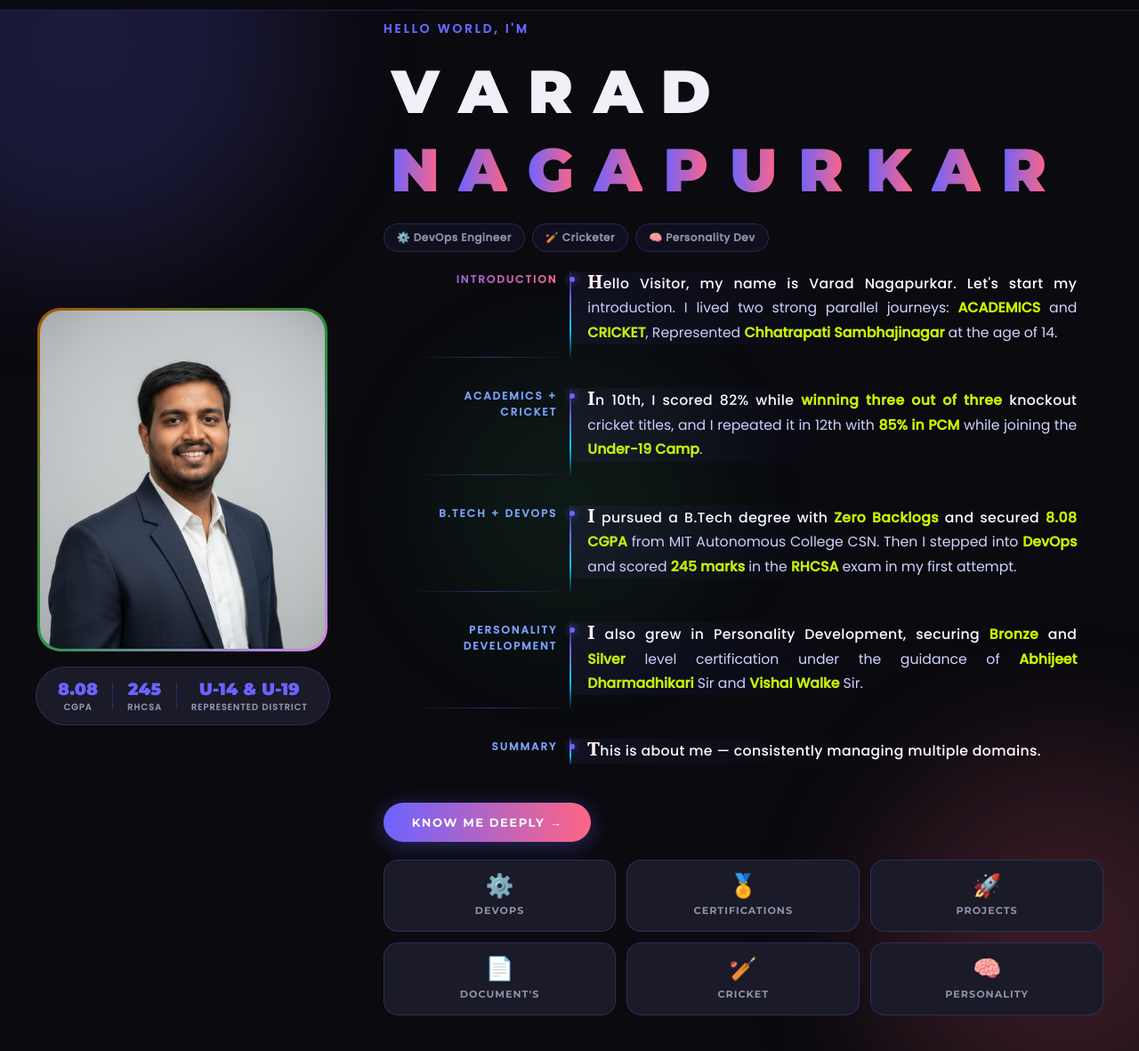
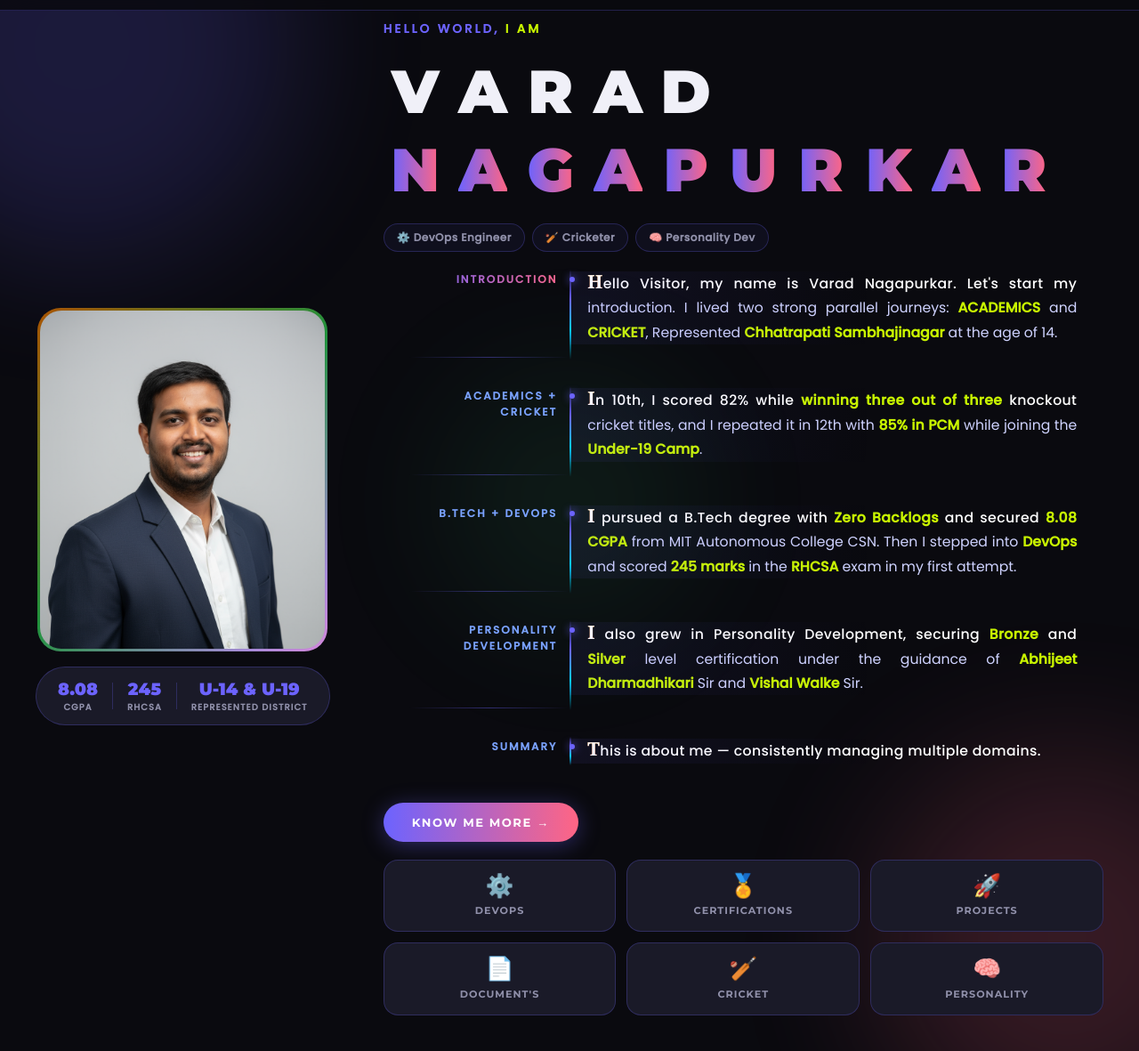
Before and after one commit to varadnagapurkar01/varad_portfolio, a plain HTML site: page index.html in a window 1280 px wide. Shown: the part 57-1238 px from the top of the page at 89% size. Drawn offline with Linux system fonts and the light colour scheme.

Commit message:
Removed deeply

```diff
--- a/index.html
+++ b/index.html
@@ -82,7 +82,7 @@ and also throw me to the those lines where it  so i will not ask you again and a
 
       <!-- RIGHT: Text -->
       <div class="hero-right">
-        <p class="hero-hello">Hello World, I'm</p>
+        <p class="hero-hello">Hello World,<span class="kw"> I am </span></p>
 
         <!-- DEVOPS NAME ANIMATION -->
         <div class="devops-name-wrap">
@@ -144,7 +144,7 @@ and also throw me to the those lines where it  so i will not ask you again and a
           </div>
 
         </div>
-        <a href="introduction.html" class="btn-know">Know Me Deeply →</a>
+        <a href="introduction.html" class="btn-know">Know Me more →</a>
 
         <!-- Section Buttons -->
         <div class="section-buttons">
```
